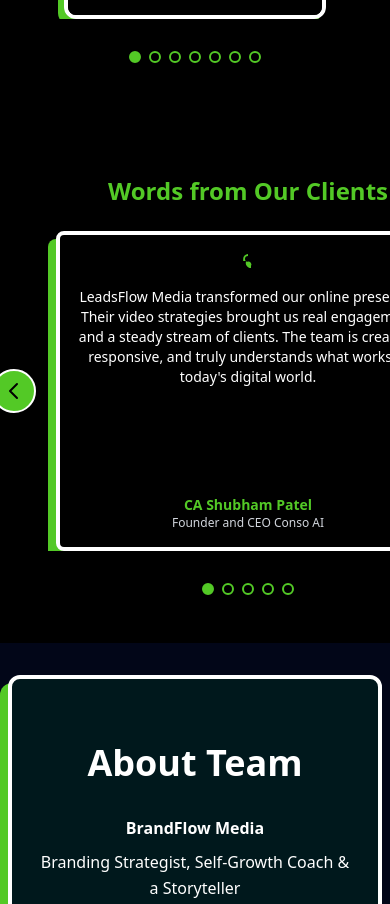
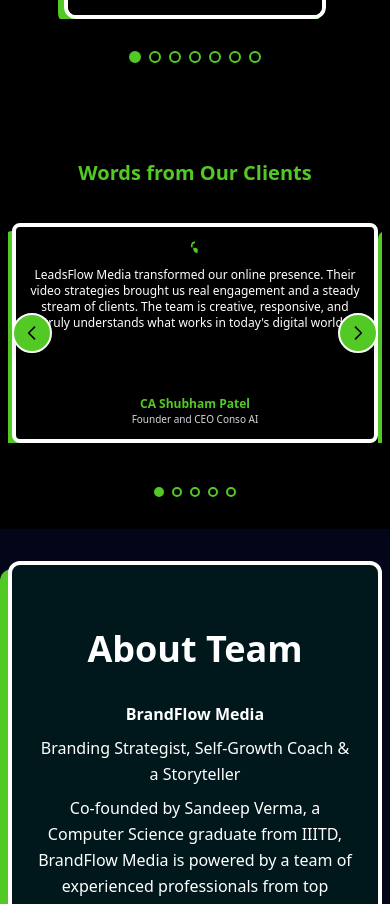
Before and after one commit to VaibhavTalkhande/leadsflow, a React (Vite) app: page / in a window 390 px wide. Shown: the part 9400-10304 px from the top of the page. Built offline with nearby package versions, Linux system fonts and the light colour scheme; grey boxes are pictures that could not be loaded.

Commit message:
review section

```diff
--- a/src/components/Reviews.jsx
+++ b/src/components/Reviews.jsx
@@ -76,17 +76,17 @@
   const totalSlides = Math.ceil(reviews.length / cardsPerView);
 
   return (
-    <section className="w-full py-12 sm:py-16 bg-black relative overflow-hidden flex flex-col justify-center" id="reviews">
+    <section className="w-full py-8 sm:py-12 md:py-16 bg-black relative overflow-hidden flex flex-col justify-center" id="reviews">
       <div className="max-w-7xl mx-auto px-2 sm:px-4 flex flex-col justify-center h-full">
-        <h2 className="text-2xl sm:text-4xl md:text-5xl font-bold mb-6 sm:mb-10 text-center text-[#53c926]">Words from Our Clients</h2>
+        <h2 className="text-xl sm:text-3xl md:text-5xl font-bold mb-4 sm:mb-8 md:mb-10 text-center text-[#53c926]">Words from Our Clients</h2>
         <div className="relative max-w-7xl mx-auto flex flex-col justify-center h-auto">
-          <div className="relative flex items-center justify-center h-auto min-h-[320px] sm:min-h-[360px] md:min-h-[400px]">
+          <div className="relative flex items-center justify-center h-auto min-h-[260px] sm:min-h-[320px] md:min-h-[380px] lg:min-h-[420px]">
             {/* Left Button */}
             <button
               onClick={prevSlide}
-              className="absolute left-0 top-1/2 -translate-y-1/2 -translate-x-4 bg-[#53c926] text-black p-2 rounded-full shadow-lg border-2 border-white hover:bg-green-700 hover:text-white transition-colors duration-300 z-10"
+              className="absolute left-1 sm:left-2 md:left-4 top-1/2 -translate-y-1/2 bg-[#53c926] text-black p-2 sm:p-2.5 rounded-full shadow-lg border-2 border-white hover:bg-green-700 hover:text-white transition-colors duration-300 z-10"
             >
-              <svg className="w-6 h-6" fill="none" stroke="currentColor" viewBox="0 0 24 24">
+              <svg className="w-5 h-5 sm:w-6 sm:h-6" fill="none" stroke="currentColor" viewBox="0 0 24 24">
                 <path strokeLinecap="round" strokeLinejoin="round" strokeWidth={2} d="M15 19l-7-7 7-7" />
               </svg>
             </button>
@@ -96,20 +96,20 @@
                 style={{ transform: `translateX(-${currentIndex * 100}%)` }}
               >
                 {Array.from({ length: totalSlides }).map((_, slideIndex) => (
-                  <div key={slideIndex} className="w-full flex-shrink-0 px-2">
-                    <div className="grid grid-cols-1 sm:grid-cols-2 px-10 lg:grid-cols-3 gap-6 items-stretch">
+                  <div key={slideIndex} className="w-full flex-shrink-0 px-1 sm:px-2 md:px-4">
+                    <div className="grid grid-cols-1 sm:grid-cols-2 lg:grid-cols-3 gap-4 sm:gap-6 items-stretch">
                       {reviews
                         .slice(
                           slideIndex * cardsPerView,
                           (slideIndex + 1) * cardsPerView
                         )
                         .map((review, idx) => (
-                          <div key={idx} className="bg-black border-4 border-white rounded-lg shadow-[-8px_8px_0px_0px_#53c926] p-4 sm:p-7 md:p-10 flex flex-col items-center text-center min-h-[320px] sm:min-h-[360px] md:min-h-[400px] h-[320px] sm:h-[360px] md:h-[400px] max-w-full transition-all duration-500 justify-between">
-                            <svg className="w-6 h-6 sm:w-8 sm:h-8 mb-3 sm:mb-4 text-[#53c926]" fill="currentColor" viewBox="0 0 24 24"><path d="M7.17 8A5.001 5.001 0 0 1 12 3v2a3 3 0 0 0-3 3c0 1.31.84 2.42 2.03 2.83A3.001 3.001 0 0 1 15 15v2a5.001 5.001 0 0 1-4.83-7H7.17z"/></svg>
-                            <p className="text-sm sm:text-lg md:text-xl text-white font-medium mb-4 sm:mb-6 break-words whitespace-pre-line flex-1">{review.text}</p>
-                            <div className="mt-auto pt-2">
-                              <div className="text-[#53c926] font-bold text-sm sm:text-lg">{review.name}</div>
-                              <div className="text-gray-300 text-xs sm:text-sm md:text-base">{review.title}</div>
+                          <div key={idx} className="bg-black border-4 border-white rounded-lg shadow-[-8px_8px_0px_0px_#53c926] p-3 sm:p-6 md:p-8 flex flex-col items-center text-center min-h-[220px] sm:min-h-[280px] md:min-h-[340px] h-[220px] sm:h-[280px] md:h-[340px] max-w-full transition-all duration-500 justify-between">
+                            <svg className="w-5 h-5 sm:w-7 sm:h-7 md:w-8 md:h-8 mb-2 sm:mb-3 md:mb-4 text-[#53c926]" fill="currentColor" viewBox="0 0 24 24"><path d="M7.17 8A5.001 5.001 0 0 1 12 3v2a3 3 0 0 0-3 3c0 1.31.84 2.42 2.03 2.83A3.001 3.001 0 0 1 15 15v2a5.001 5.001 0 0 1-4.83-7H7.17z"/></svg>
+                            <p className="text-xs sm:text-base md:text-lg text-white font-medium mb-2 sm:mb-4 md:mb-6 break-words whitespace-pre-line flex-1">{review.text}</p>
+                            <div className="mt-auto pt-1 sm:pt-2">
+                              <div className="text-[#53c926] font-bold text-xs sm:text-base md:text-lg">{review.name}</div>
+                              <div className="text-gray-300 text-[10px] sm:text-xs md:text-sm lg:text-base">{review.title}</div>
                             </div>
                           </div>
                         ))}
@@ -121,20 +121,20 @@
             {/* Right Button */}
             <button
               onClick={nextSlide}
-              className="absolute right-0 top-1/2 -translate-y-1/2 translate-x-4 bg-[#53c926] text-black p-2 rounded-full shadow-lg border-2 border-white hover:bg-green-700 hover:text-white transition-colors duration-300 z-10"
+              className="absolute right-1 sm:right-2 md:right-4 top-1/2 -translate-y-1/2 bg-[#53c926] text-black p-2 sm:p-2.5 rounded-full shadow-lg border-2 border-white hover:bg-green-700 hover:text-white transition-colors duration-300 z-10"
             >
-              <svg className="w-6 h-6" fill="none" stroke="currentColor" viewBox="0 0 24 24">
+              <svg className="w-5 h-5 sm:w-6 sm:h-6" fill="none" stroke="currentColor" viewBox="0 0 24 24">
                 <path strokeLinecap="round" strokeLinejoin="round" strokeWidth={2} d="M9 5l7 7-7 7" />
               </svg>
             </button>
           </div>
           {/* Dots Indicator */}
-          <div className="flex justify-center mt-8 space-x-2">
+          <div className="flex justify-center mt-6 sm:mt-8 space-x-2">
             {Array.from({ length: totalSlides }).map((_, index) => (
               <button
                 key={index}
                 onClick={() => setCurrentIndex(index)}
-                className={`w-3 h-3 rounded-full transition-colors duration-300 border-2 border-[#53c926] ${index === currentIndex ? 'bg-[#53c926]' : 'bg-black'}`}
+                className={`w-2.5 h-2.5 sm:w-3 sm:h-3 rounded-full transition-colors duration-300 border-2 border-[#53c926] ${index === currentIndex ? 'bg-[#53c926]' : 'bg-black'}`}
               />
             ))}
           </div>
```
